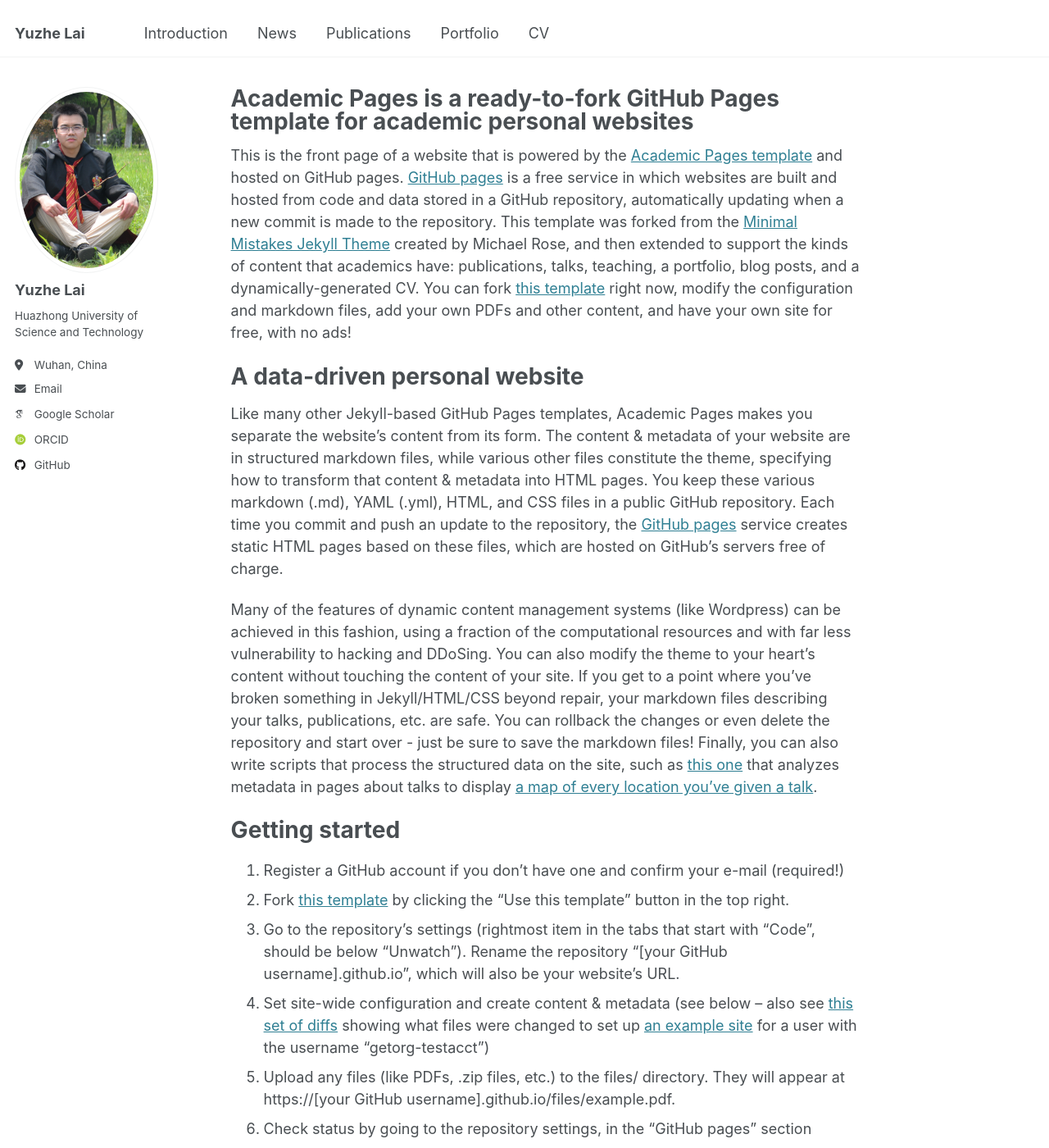
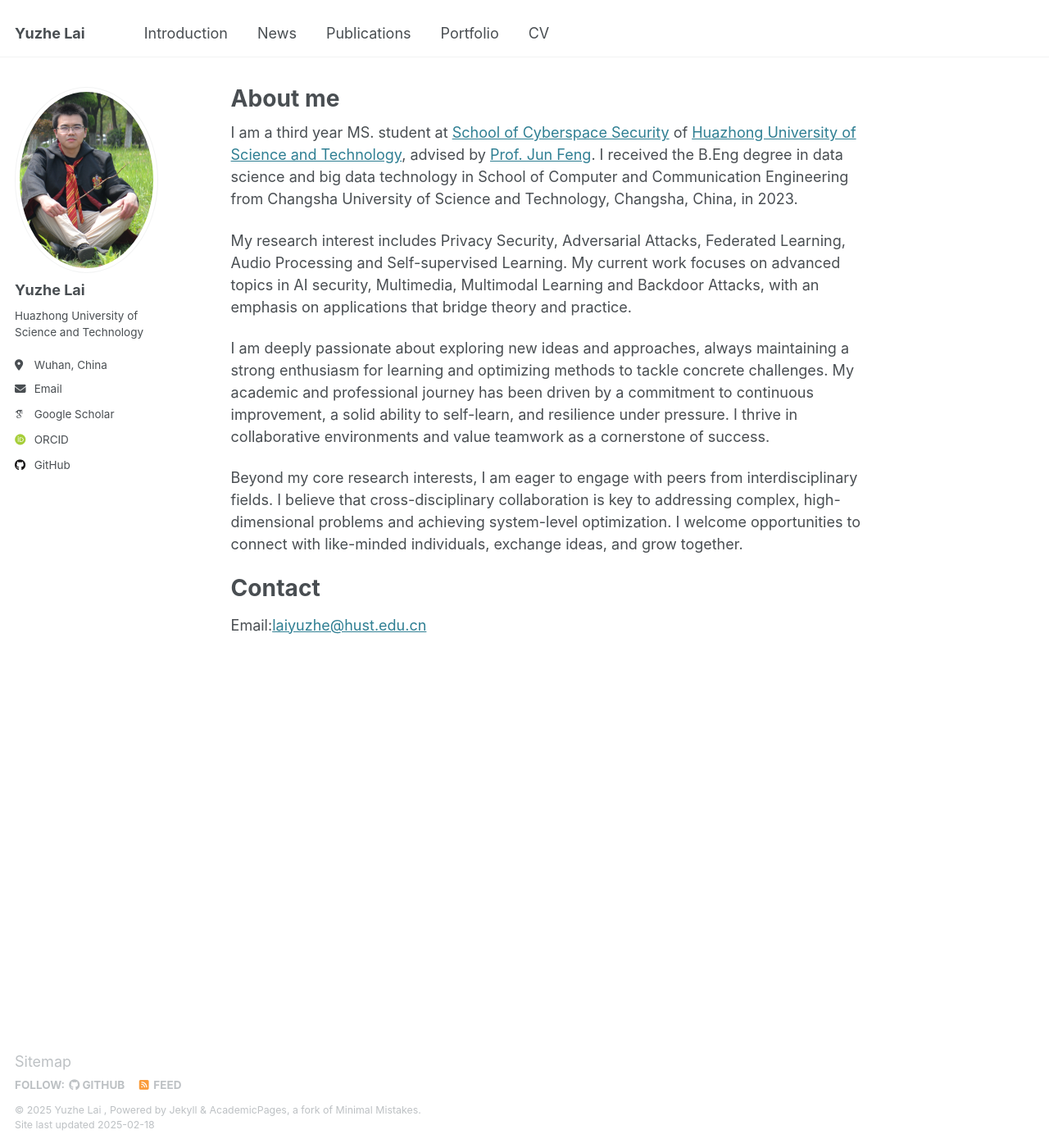
Before and after one commit to plague155/plague155.github.io, a Jekyll site: the page built from _pages/about.md, in a window 1280 px wide and 1400 px high. Shown: the whole window at 82% size. Built offline with Jekyll 4.4.1, drawn with Linux system fonts in a browser that asks for light colours; some web fonts are replaced; some of the changed text lies outside the part shown.

Commit message:
Update about.md

```diff
--- a/_pages/about.md
+++ b/_pages/about.md
@@ -1,49 +1,20 @@
 ---
 permalink: /
-title: "Academic Pages is a ready-to-fork GitHub Pages template for academic personal websites"
+title: "About me"
 author_profile: true
 redirect_from:
   - /about/
   - /about.html
 ---
 
-This is the front page of a website that is powered by the [Academic Pages template](https://github.com/academicpages/academicpages.github.io) and hosted on GitHub pages. [GitHub pages](https://pages.github.com) is a free service in which websites are built and hosted from code and data stored in a GitHub repository, automatically updating when a new commit is made to the repository. This template was forked from the [Minimal Mistakes Jekyll Theme](https://mmistakes.github.io/minimal-mistakes/) created by Michael Rose, and then extended to support the kinds of content that academics have: publications, talks, teaching, a portfolio, blog posts, and a dynamically-generated CV. You can fork [this template](https://github.com/academicpages/academicpages.github.io) right now, modify the configuration and markdown files, add your own PDFs and other content, and have your own site for free, with no ads!
+I am a third year MS. student at [School of Cyberspace Security](http://cse.hust.edu.cn/) of [Huazhong University of Science and Technology](https://www.hust.edu.cn/), advised by [Prof. Jun Feng](https://junfeng989.github.io/).  I received the B.Eng degree in data science and big data technology in School of Computer and Communication Engineering from Changsha University of Science and Technology, Changsha, China, in 2023.
 
-A data-driven personal website
+My research interest includes Privacy Security, Adversarial Attacks, Federated Learning, Audio Processing and Self-supervised Learning. My current work focuses on advanced topics in AI security, Multimedia, Multimodal Learning and Backdoor Attacks, with an emphasis on applications that bridge theory and practice.
+
+I am deeply passionate about exploring new ideas and approaches, always maintaining a strong enthusiasm for learning and optimizing methods to tackle concrete challenges. My academic and professional journey has been driven by a commitment to continuous improvement, a solid ability to self-learn, and resilience under pressure. I thrive in collaborative environments and value teamwork as a cornerstone of success.
+
+Beyond my core research interests, I am eager to engage with peers from interdisciplinary fields. I believe that cross-disciplinary collaboration is key to addressing complex, high-dimensional problems and achieving system-level optimization. I welcome opportunities to connect with like-minded individuals, exchange ideas, and grow together.
+
+Contact
 ======
-Like many other Jekyll-based GitHub Pages templates, Academic Pages makes you separate the website's content from its form. The content & metadata of your website are in structured markdown files, while various other files constitute the theme, specifying how to transform that content & metadata into HTML pages. You keep these various markdown (.md), YAML (.yml), HTML, and CSS files in a public GitHub repository. Each time you commit and push an update to the repository, the [GitHub pages](https://pages.github.com/) service creates static HTML pages based on these files, which are hosted on GitHub's servers free of charge.
-
-Many of the features of dynamic content management systems (like Wordpress) can be achieved in this fashion, using a fraction of the computational resources and with far less vulnerability to hacking and DDoSing. You can also modify the theme to your heart's content without touching the content of your site. If you get to a point where you've broken something in Jekyll/HTML/CSS beyond repair, your markdown files describing your talks, publications, etc. are safe. You can rollback the changes or even delete the repository and start over - just be sure to save the markdown files! Finally, you can also write scripts that process the structured data on the site, such as [this one](https://github.com/academicpages/academicpages.github.io/blob/master/talkmap.ipynb) that analyzes metadata in pages about talks to display [a map of every location you've given a talk](https://academicpages.github.io/talkmap.html).
-
-Getting started
-======
-1. Register a GitHub account if you don't have one and confirm your e-mail (required!)
-1. Fork [this template](https://github.com/academicpages/academicpages.github.io) by clicking the "Use this template" button in the top right.
-1. Go to the repository's settings (rightmost item in the tabs that start with "Code", should be below "Unwatch"). Rename the repository "[your GitHub username].github.io", which will also be your website's URL.
-1. Set site-wide configuration and create content & metadata (see below -- also see [this set of diffs](http://archive.is/3TPas) showing what files were changed to set up [an example site](https://getorg-testacct.github.io) for a user with the username "getorg-testacct")
-1. Upload any files (like PDFs, .zip files, etc.) to the files/ directory. They will appear at https://[your GitHub username].github.io/files/example.pdf.
-1. Check status by going to the repository settings, in the "GitHub pages" section
-
-Site-wide configuration
-------
-The main configuration file for the site is in the base directory in [_config.yml](https://github.com/academicpages/academicpages.github.io/blob/master/_config.yml), which defines the content in the sidebars and other site-wide features. You will need to replace the default variables with ones about yourself and your site's github repository. The configuration file for the top menu is in [_data/navigation.yml](https://github.com/academicpages/academicpages.github.io/blob/master/_data/navigation.yml). For example, if you don't have a portfolio or blog posts, you can remove those items from that navigation.yml file to remove them from the header.
-
-Create content & metadata
-------
-For site content, there is one markdown file for each type of content, which are stored in directories like _publications, _talks, _posts, _teaching, or _pages. For example, each talk is a markdown file in the [_talks directory](https://github.com/academicpages/academicpages.github.io/tree/master/_talks). At the top of each markdown file is structured data in YAML about the talk, which the theme will parse to do lots of cool stuff. The same structured data about a talk is used to generate the list of talks on the [Talks page](https://academicpages.github.io/talks), each [individual page](https://academicpages.github.io/talks/2012-03-01-talk-1) for specific talks, the talks section for the [CV page](https://academicpages.github.io/cv), and the [map of places you've given a talk](https://academicpages.github.io/talkmap.html) (if you run this [python file](https://github.com/academicpages/academicpages.github.io/blob/master/talkmap.py) or [Jupyter notebook](https://github.com/academicpages/academicpages.github.io/blob/master/talkmap.ipynb), which creates the HTML for the map based on the contents of the _talks directory).
-
-**Markdown generator**
-
-The repository includes [a set of Jupyter notebooks](https://github.com/academicpages/academicpages.github.io/tree/master/markdown_generator
-) that converts a CSV containing structured data about talks or presentations into individual markdown files that will be properly formatted for the Academic Pages template. The sample CSVs in that directory are the ones I used to create my own personal website at stuartgeiger.com. My usual workflow is that I keep a spreadsheet of my publications and talks, then run the code in these notebooks to generate the markdown files, then commit and push them to the GitHub repository.
-
-How to edit your site's GitHub repository
-------
-Many people use a git client to create files on their local computer and then push them to GitHub's servers. If you are not familiar with git, you can directly edit these configuration and markdown files directly in the github.com interface. Navigate to a file (like [this one](https://github.com/academicpages/academicpages.github.io/blob/master/_talks/2012-03-01-talk-1.md) and click the pencil icon in the top right of the content preview (to the right of the "Raw | Blame | History" buttons). You can delete a file by clicking the trashcan icon to the right of the pencil icon. You can also create new files or upload files by navigating to a directory and clicking the "Create new file" or "Upload files" buttons.
-
-Example: editing a markdown file for a talk
-![Editing a markdown file for a talk](/images/editing-talk.png)
-
-For more info
-------
-More info about configuring Academic Pages can be found in [the guide](https://academicpages.github.io/markdown/), the [growing wiki](https://github.com/academicpages/academicpages.github.io/wiki), and you can always [ask a question on GitHub](https://github.com/academicpages/academicpages.github.io/discussions). The [guides for the Minimal Mistakes theme](https://mmistakes.github.io/minimal-mistakes/docs/configuration/) (which this theme was forked from) might also be helpful.
+Email:[laiyuzhe@hust.edu.cn](laiyuzhe@hust.edu.cn)
```
